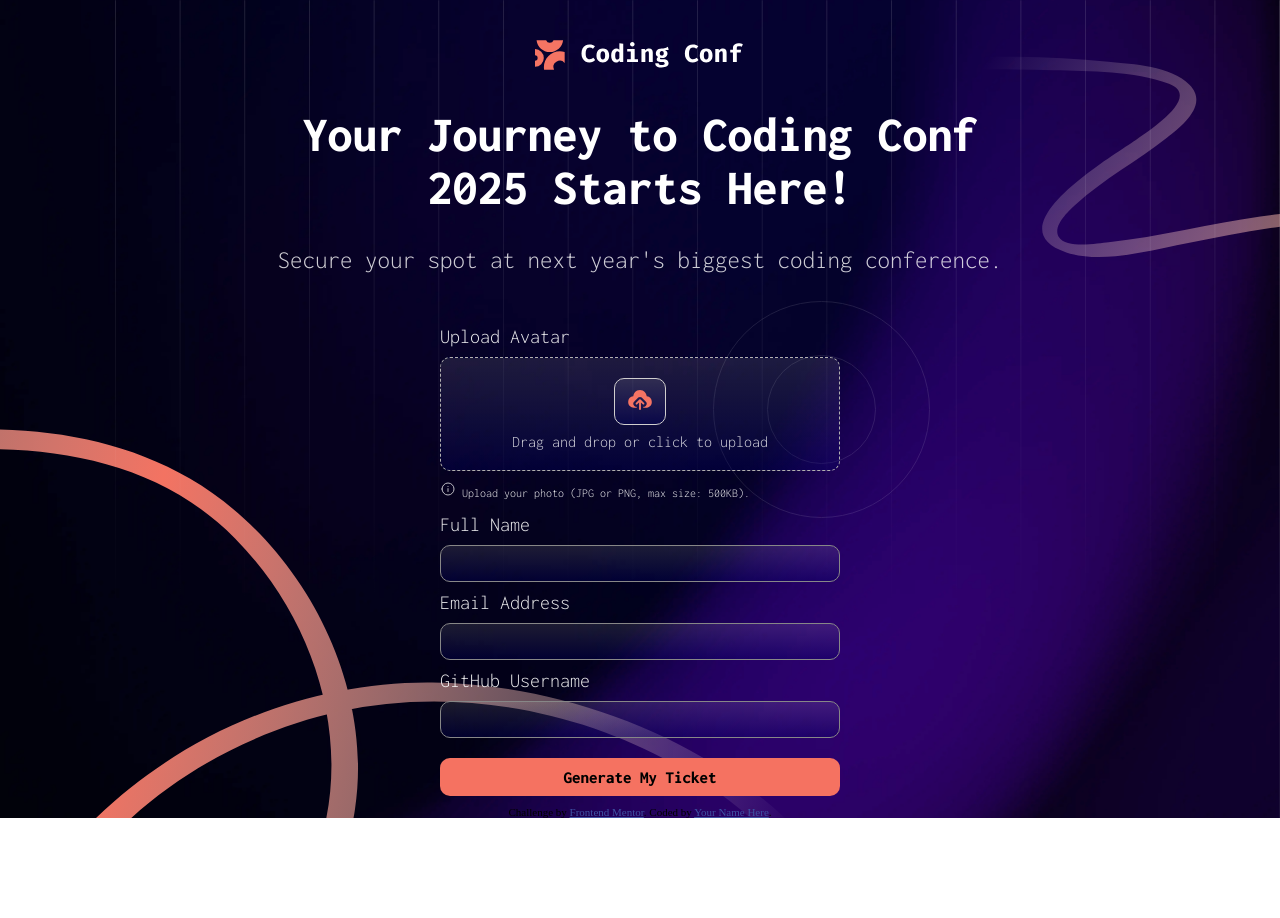
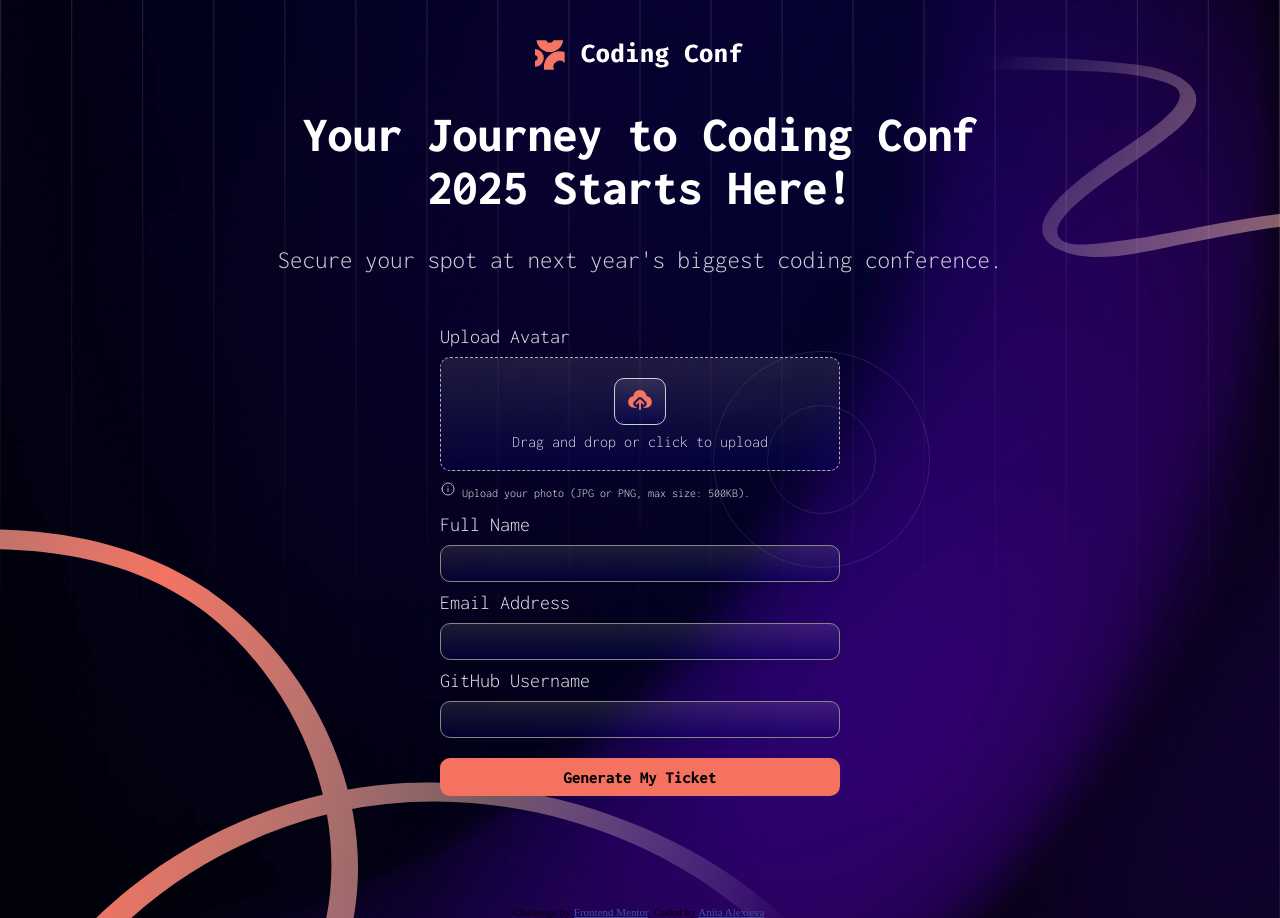
Before and after one commit to AnitaAlexieva/Conference-Ticket-Generator, a React (Vite) app in the folder client/: page / in a window 1280 px wide. Before the commit the page ends 818 px from the top, so only its background shows below. Built offline with nearby package versions, Linux system fonts and the light colour scheme; a web font is replaced by a local one.

Commit message:
Update the attribution

```diff
--- a/client/src/components/TicketForm.jsx
+++ b/client/src/components/TicketForm.jsx
@@ -35,7 +35,7 @@ export default function TicketForm() {
             </div>
             <div className="attribution">
                 Challenge by <a href="https://www.frontendmentor.io?ref=challenge">Frontend Mentor</a>.
-                Coded by <a href="#">Your Name Here</a>.
+                Coded by <a href="https://github.com/AnitaAlexieva">Anita Alexieva</a>.
             </div>
         </div>
     )
--- a/client/src/index.css
+++ b/client/src/index.css
@@ -138,5 +138,5 @@ input{
     font-size: 17px;
 }
 
-.attribution { font-size: 11px; text-align: center; }
+.attribution { font-size: 11px; text-align: center; margin: 100px 0 0 0;}
 .attribution a { color: hsl(228, 45%, 44%); }
```
